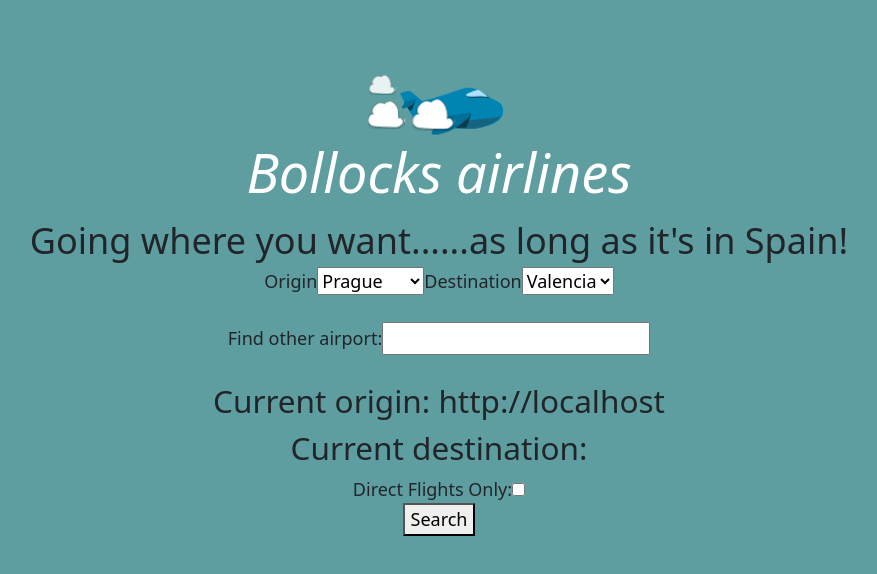
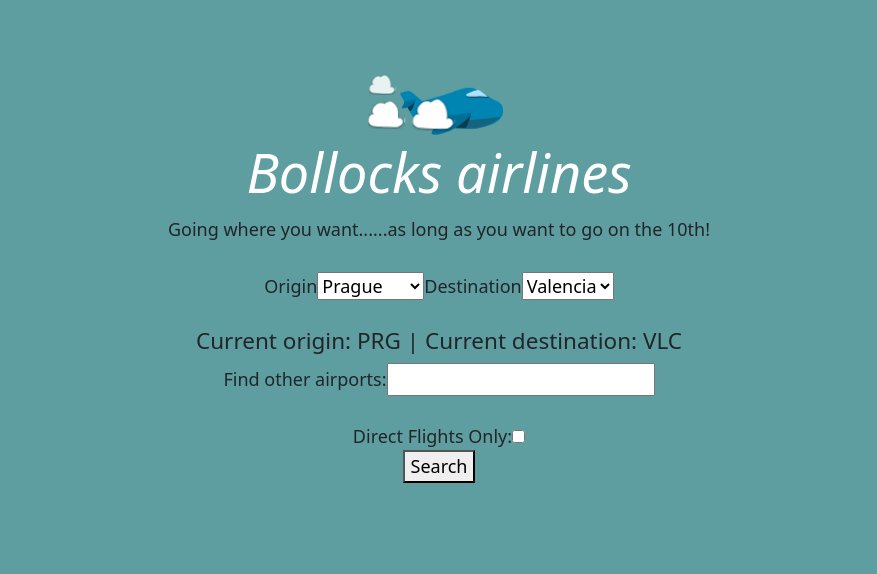
Before and after one commit to nsduff/Flights, a React (Create React App) app: page / in a window 1280 px wide. Shown: the top 574 px of the page, without its empty margins (201-1078 px from the left). Built offline with nearby package versions, Linux system fonts and the light colour scheme.

Commit message:
searchbar added to page and working - need to press search :)

```diff
--- a/src/Components/Header.js
+++ b/src/Components/Header.js
@@ -1,18 +1,16 @@
-import React, { useEffect, useState } from 'react'
+import React, { useEffect, useState } from 'react';
 
 function Header() {
-
     const [subHeading, setSubHeading] = useState('');
 
     useEffect(() => {
         setTimeout(() => {
-            setSubHeading("...as long as it's in Spain!");
+            setSubHeading('...as long as you want to go on the 10th!');
         }, 1500);
     }, []);
 
     return (
         <>
-
             <div className="page-outline__header">
                 <div className="scene">
                     <span className="cloud cloud--small"></span>
@@ -82,12 +80,14 @@ function Header() {
                 <h1 className="page-outline__title">Bollocks airlines</h1>
             </div>
             <div className="page-outline__subheading-container">
-                <h2 className="page-outline__subheading">
+                <h6 className="page-outline__subheading">
                     Going where you want...
-                    {subHeading}</h2>
+                    {subHeading}
+                </h6>
             </div>
+            <br />
         </>
-    )
+    );
 }
 
-export default Header
+export default Header;
--- a/src/Components/ResultCard.js
+++ b/src/Components/ResultCard.js
@@ -1,25 +1,29 @@
-import React from "react";
-import { Link } from "react-router-dom";
-import { DateTime } from "luxon";
+import React from 'react';
+import { Link } from 'react-router-dom';
+import { DateTime } from 'luxon';
 
 function ResultCard({ flight }) {
-
     function convertTime(unixTime) {
-        const time = DateTime.fromMillis(unixTime * 1000).toFormat("hh:mm");
+        const time = DateTime.fromMillis(unixTime * 1000).toFormat('hh:mm');
         return time;
     }
 
     return (
-        <Link to={`/flights/${flight.cityCodeFrom}/${flight.cityCodeTo}/${flight.dTime}/${flight.id}`}>
+        <Link
+            to={`/flights/${flight.cityCodeFrom}/${flight.cityCodeTo}/${flight.dTime}/${flight.id}`}
+        >
             <div className="result-card">
                 <div className="numbers">
+                    {console.log(flight)}
                     <h1>&euro;{flight.price}</h1>
                     <div>
                         <h6>
-                            <b>Departs:</b> {convertTime(flight.dTime)}
+                            <b>Departs {flight.cityFrom}:</b>{' '}
+                            {convertTime(flight.dTime)}
                         </h6>
                         <h6>
-                            <b>Arrives:</b> {convertTime(flight.aTime)}
+                            <b>Arrives {flight.cityTo}:</b>{' '}
+                            {convertTime(flight.aTime)}
                         </h6>
                     </div>
                 </div>
--- a/src/Components/SearchBar.js
+++ b/src/Components/SearchBar.js
@@ -81,23 +81,13 @@ function SearchBar({ origin, setOrigin, destination, setDestination }) {
         }
     }
 
-    // useEffect(() => {
-    //     getAirports(searchBarValue);
-    //     //  setSearchButtonPressed(false);
-    // }, [searchButtonPressed]);
-
-    // console.log(airports);
-    //console.log(worldAirports);
-    // const locationsUrl = ''
-
-    // async function fetchLocations() {
-    //     const response = await fetch(locationsUrl);
-    //     const result = await
-    // }
     return (
         <div className="searchbar">
             <br />
-            <label for="searchBar">Find other airport:</label>
+            <h5>
+                Current origin: {origin} | Current destination: {destination}
+            </h5>
+            <label for="searchBar">Find other airports:</label>
             <input
                 name="searchBar"
                 type="text"
@@ -110,8 +100,6 @@ function SearchBar({ origin, setOrigin, destination, setDestination }) {
             <br />
             <br />
             {searchResults}
-            <h3>Current origin: {origin}</h3>
-            <h3>Current destination: {destination}</h3>
         </div>
     );
 }
--- a/src/Pages/Home.js
+++ b/src/Pages/Home.js
@@ -1,23 +1,42 @@
-import React from 'react'
-import FlightResults from '../Components/FlightResults'
-import Search from '../Components/Search'
+import React from 'react';
+import FlightResults from '../Components/FlightResults';
+import Search from '../Components/Search';
 
-function Home({ setOrigin, setDestination, direct, setDirect, setStartSearch, startSearch, result, data, convertTime, destination }) {
+function Home({
+    origin,
+    setOrigin,
+    setDestination,
+    direct,
+    setDirect,
+    setStartSearch,
+    startSearch,
+    result,
+    data,
+    convertTime,
+    destination,
+}) {
     return (
         <>
-
             <Search
                 origin={origin}
                 setOrigin={setOrigin}
+                destination={destination}
                 setDestination={setDestination}
                 direct={direct}
                 setDirect={setDirect}
                 setStartSearch={setStartSearch}
             />
 
-            <FlightResults result={result} data={data} convertTime={convertTime} destination={destination} direct={direct} startSearch={startSearch} />
+            <FlightResults
+                result={result}
+                data={data}
+                convertTime={convertTime}
+                destination={destination}
+                direct={direct}
+                startSearch={startSearch}
+            />
         </>
-    )
+    );
 }
 
-export default Home
+export default Home;
```
Also changed, not shown: src/Components/Checkbox.js (+10 -9 lines).
